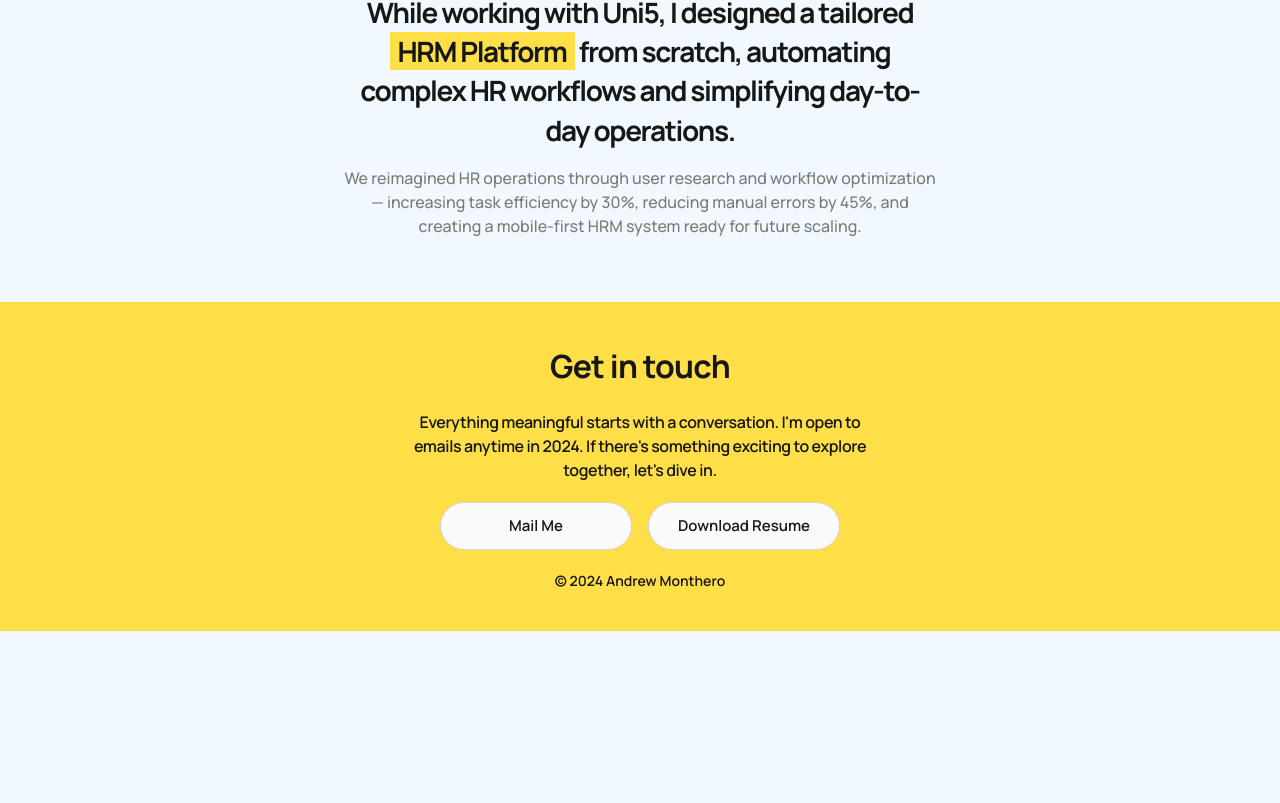
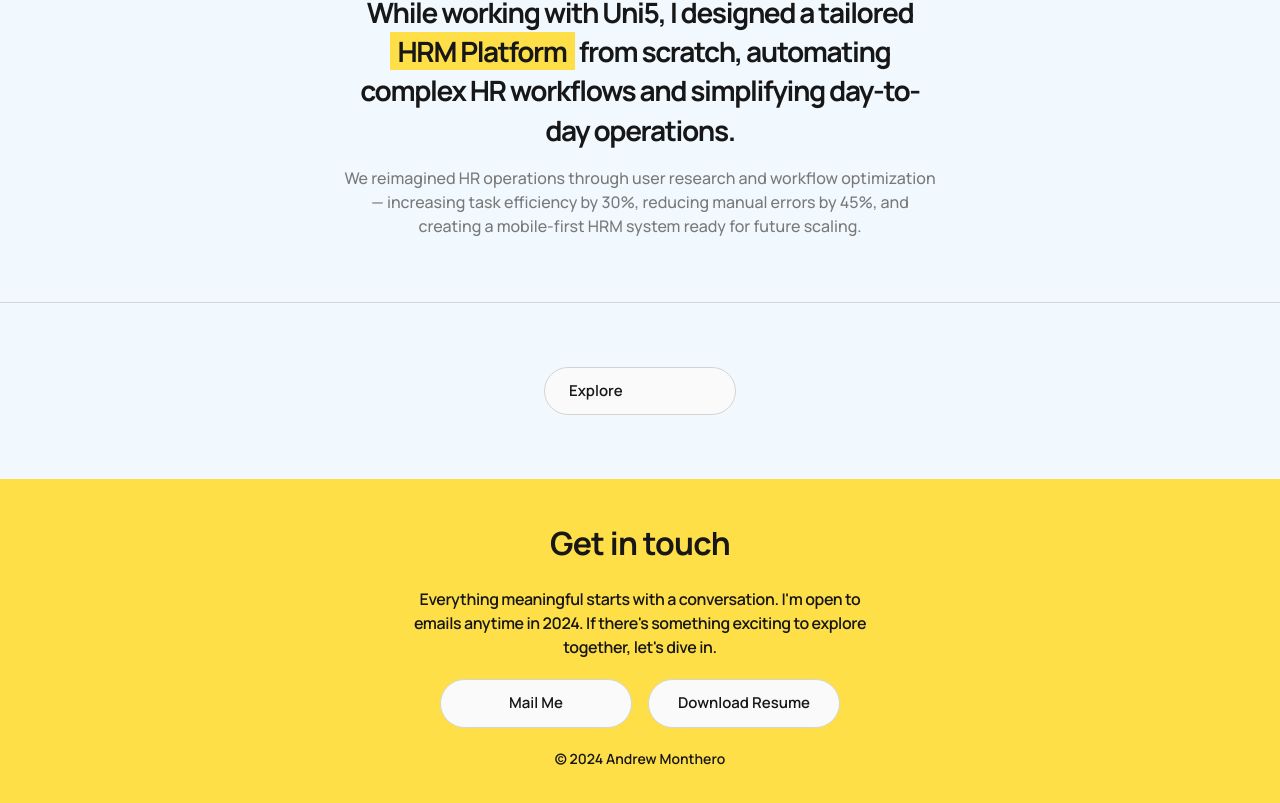
Before and after one commit to andrew-0210/design_portfolio, a Next.js app: page / in a window 1280 px wide. Shown: the part 864-1667 px from the top of the page. Before the commit the page ends 1495 px from the top, so only its background shows below. Built offline with nearby package versions, Linux system fonts and the light colour scheme; a web font is replaced by a local one.

Commit message:
website added

```diff
--- /dev/null
+++ b/src/Projects/BaseHabitation.js
@@ -0,0 +1,14 @@
+const BaseHabitation = () => {
+  return (
+    <section className="flex h-full flex-col items-center border-t border-[#d4d4d4] py-[4rem]">
+      <a
+        className="inline-block min-w-[12rem] cursor-pointer rounded-4xl border border-[#d4d4d4] bg-[#fafafa] px-[1.5rem] py-[0.75rem] text-[0.938rem] font-semibold transition-all transition-discrete duration-300 hover:bg-[#0c2320] hover:text-[#fafafa]"
+        href="https://base-habitation.vercel.app"
+      >
+        Explore
+      </a>
+    </section>
+  );
+};
+
+export default BaseHabitation;
--- a/src/components/sections/Projects.js
+++ b/src/components/sections/Projects.js
@@ -1,9 +1,11 @@
+import BaseHabitation from "@/Projects/BaseHabitation";
 import UniFive from "@/Projects/UniFive";
 
 const Projects = () => {
   return (
     <section>
       <UniFive />
+      <BaseHabitation />
     </section>
   );
 };
```
